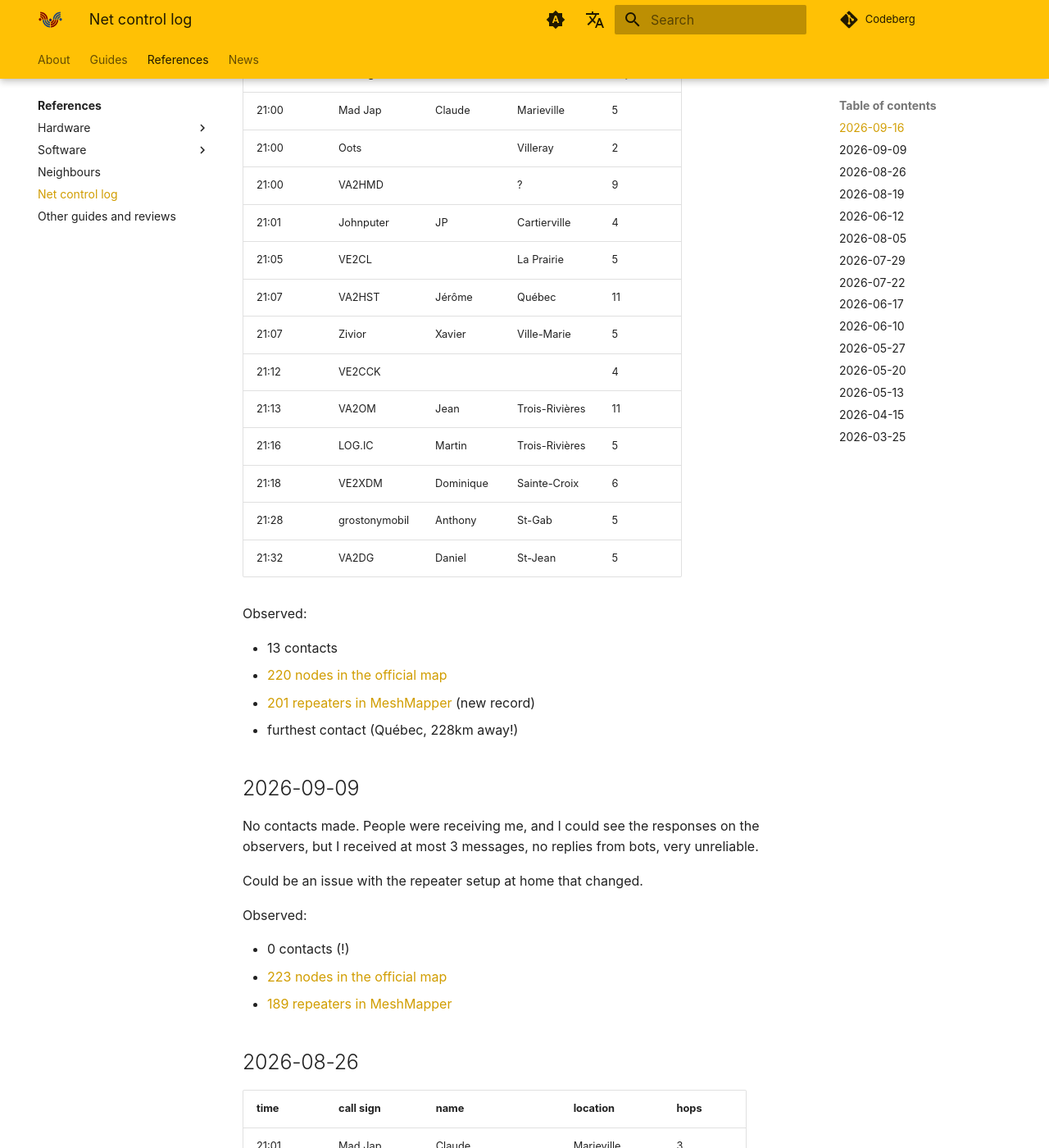
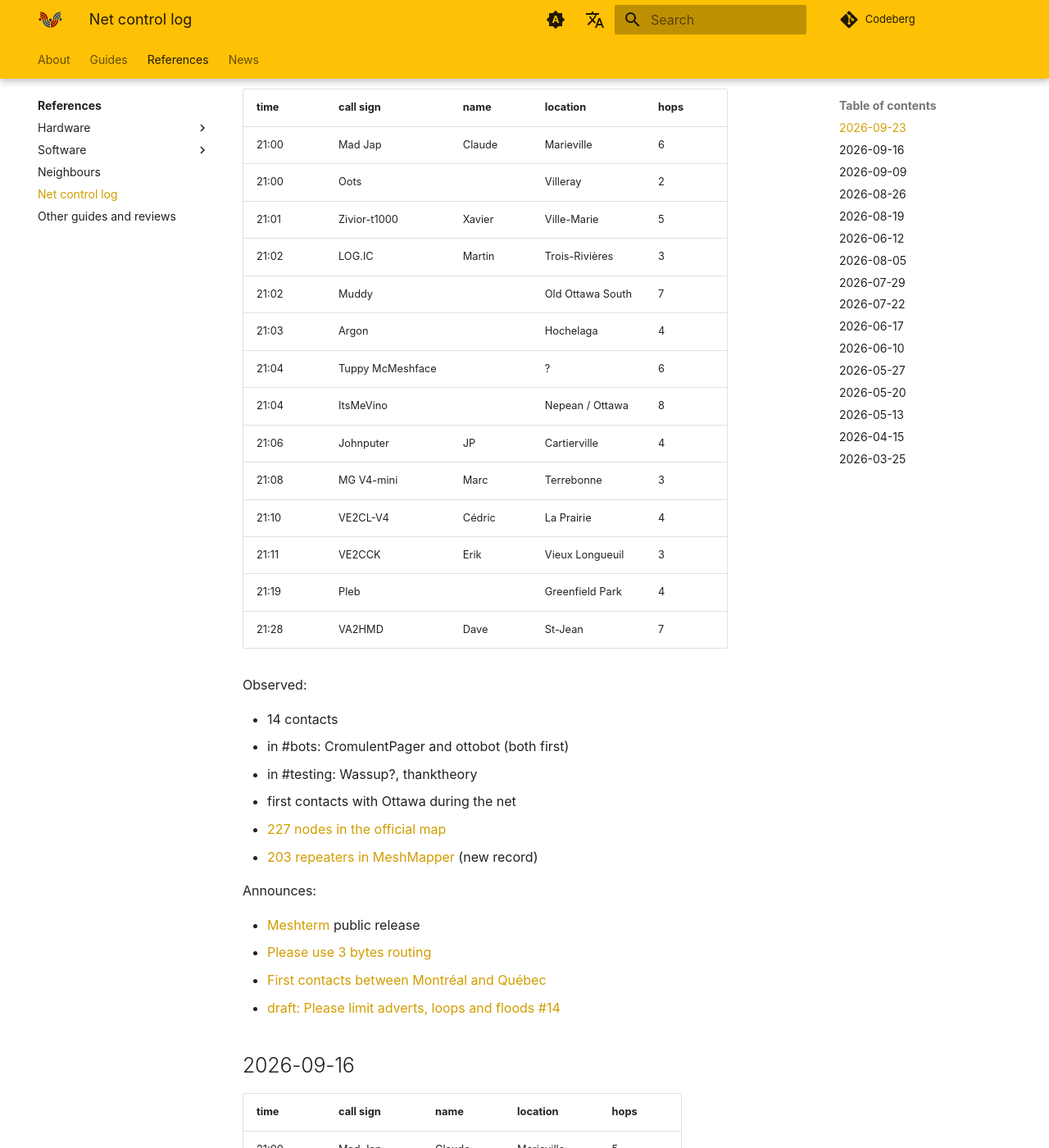
Before and after one commit to ReseauLibre/lora.reseaulibre.ca, an MkDocs documentation site: the page built from docs/references/log.md, in a window 1280 px wide and 1400 px high, scrolled down 495 px. Shown: the whole window at 82% size. Built offline with MkDocs 1.6.1 and Material for MkDocs 9.7.7, drawn with Linux system fonts in a browser that asks for light colours; plug-ins that fetch from the network failed and are left out; comment, search, counter and statistics services are not loaded.

Commit message:
tonight's log

```diff
--- a/docs/references/log.md
+++ b/docs/references/log.md
@@ -9,6 +9,43 @@ We log the following fields:
 - name
 - location
 - hops
+
+## 2026-09-23
+
+First net fully in 3 bytes.
+
+| time  | call sign        | name   | location         | hops |
+|-------|------------------|--------|------------------|------|
+| 21:00 | Mad Jap          | Claude | Marieville       | 6    |
+| 21:00 | Oots             |        | Villeray         | 2    |
+| 21:01 | Zivior-t1000     | Xavier | Ville-Marie      | 5    |
+| 21:02 | LOG.IC           | Martin | Trois-Rivières   | 3    |
+| 21:02 | Muddy            |        | Old Ottawa South | 7    |
+| 21:03 | Argon            |        | Hochelaga        | 4    |
+| 21:04 | Tuppy McMeshface |        | ?                | 6    |
+| 21:04 | ItsMeVino        |        | Nepean / Ottawa  | 8    |
+| 21:06 | Johnputer        | JP     | Cartierville     | 4    |
+| 21:08 | MG V4-mini       | Marc   | Terrebonne       | 3    |
+| 21:10 | VE2CL-V4         | Cédric | La Prairie       | 4    |
+| 21:11 | VE2CCK           | Erik   | Vieux Longueuil  | 3    |
+| 21:19 | Pleb             |        | Greenfield Park  | 4    |
+| 21:28 | VA2HMD           | Dave   | St-Jean          | 7    |
+
+Observed:
+
+- 14 contacts
+- in #bots: CromulentPager and ottobot (both first)
+- in #testing: Wassup?, thanktheory
+- first contacts with Ottawa during the net
+- [227 nodes in the official map](https://map.meshcore.io/?zoom=7&lat=45.7100&lon=-72.6416)
+- [203 repeaters in MeshMapper](https://yul.meshmapper.net/leaderboard.php) (new record)
+
+Announces:
+
+- [Meshterm](https://meshterm.net/) public release
+- [Please use 3 bytes routing](../news/posts/2026-09-18-3-bytes-hash-mode.md)
+- [First contacts between Montréal and Québec](../news/posts/2026-09-03-quebec-first-contact.md)
+- [draft: Please limit adverts, loops and floods #14](https://codeberg.org/reseaulibre/lora-reseaulibre-ca/pulls/14)
 
 ## 2026-09-16
 
```
